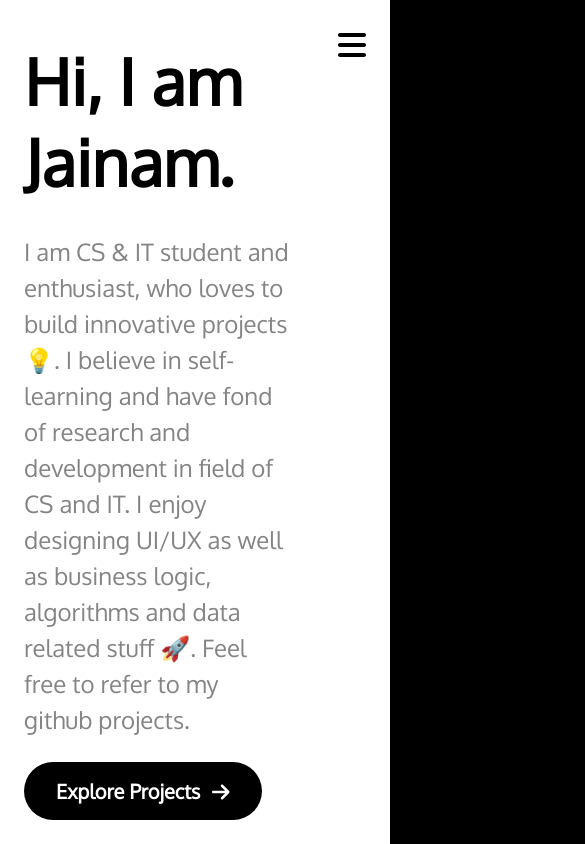
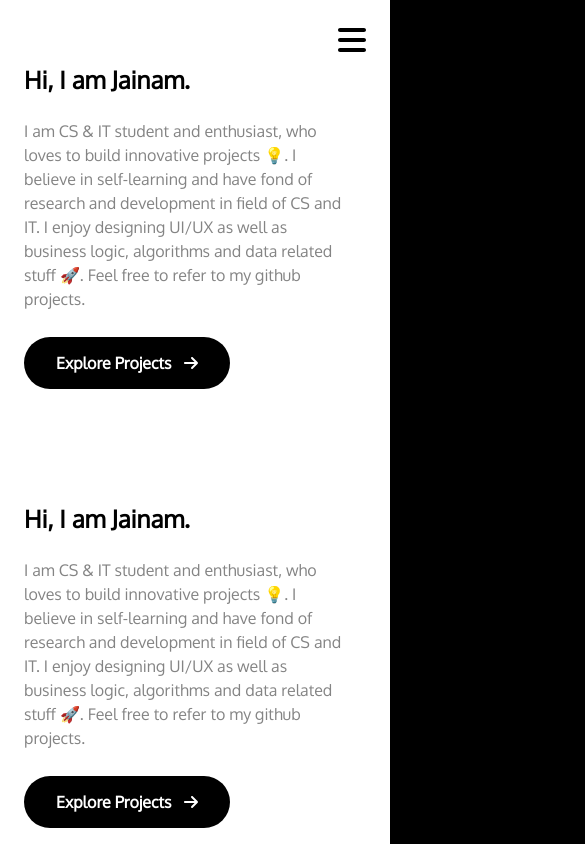
Before and after one commit to jpdoshi/my-portfolio, a React (Vite) app: page / in a window 390 px wide. Shown: the top 844 px of the page, 585 px wide, since content can reach past the window. Built offline with nearby package versions, Linux system fonts and the light colour scheme.

Commit message:
fast and responsive

```diff
--- a/src/App.jsx
+++ b/src/App.jsx
@@ -3,22 +3,44 @@ import { FontAwesomeIcon } from '@fortawesome/react-fontawesome'
 import $ from 'jquery'
 
 const App = () => {
-  let handleMenu = () => {
-    if (window.scrollX == 0) {
-      window.scrollTo($('main').width(), window.scrollY);
-      $('.menu').fadeIn(1200);
-      $('.close-icon').fadeIn(400);
-      $('.menu-icon').fadeOut(0);
-    } else {
-      window.scrollTo(0, window.scrollY);
-      $('.menu').fadeOut(400);
-      $('.close-icon').fadeOut(400);
-      $('.menu-icon').fadeIn(1200);
-    }
+  let openMenu = () => {
+    $('body').css('overflow-y', 'hidden');
+    $('.menu-icon').fadeOut(400);
+    $('.close-icon').fadeIn(400);
+    $('.side-menu').animate({left: '0%'}, 400);
+    $('.menu').delay(400).fadeIn(200);
+  }
+
+  let closeMenu = () => {
+    $('body').css('overflow-y', 'auto');
+    $('.menu-icon').fadeIn(400);
+    $('.close-icon').fadeOut(400);
+    $('.side-menu').animate({left: '100%'}, 400);
+    $('.menu').fadeOut(400);
   }
   return (
     <main>
     <div className="content">
+      <section className='hero'>
+        <div className='container'>
+          <h1>Hi, I am <span className='subject-title'>Jainam.</span></h1>
+          <p>
+          I am CS & IT student and enthusiast, who loves to build innovative projects 💡. I believe in self-learning and have fond of research and development in field of CS and IT. I enjoy designing UI/UX as well as business logic, algorithms and data related stuff 🚀. Feel free to refer to my github projects.
+          </p>
+          <a className='btn' href='#projects'>Explore Projects<FontAwesomeIcon style={{marginLeft: '12px'}} icon={faArrowRight}/></a>
+        </div>
+      </section>
+
+      <section className='hero'>
+        <div className='container'>
+          <h1>Hi, I am <span className='subject-title'>Jainam.</span></h1>
+          <p>
+          I am CS & IT student and enthusiast, who loves to build innovative projects 💡. I believe in self-learning and have fond of research and development in field of CS and IT. I enjoy designing UI/UX as well as business logic, algorithms and data related stuff 🚀. Feel free to refer to my github projects.
+          </p>
+          <a className='btn' href='#projects'>Explore Projects<FontAwesomeIcon style={{marginLeft: '12px'}} icon={faArrowRight}/></a>
+        </div>
+      </section>
+
       <section className='hero'>
         <div className='container'>
           <h1>Hi, I am <span className='subject-title'>Jainam.</span></h1>
@@ -34,10 +56,8 @@ const App = () => {
         <h1>Nav Menu</h1>
       </div>
     </div>
-    <div className='hamburger-menu'>
-      <FontAwesomeIcon icon={faBars} className='menu-icon' onClick={() => handleMenu()} />
-      <FontAwesomeIcon icon={faClose} className='close-icon' onClick={() => handleMenu()} />
-    </div>
+    <FontAwesomeIcon icon={faClose} className='close-icon' onClick={() => closeMenu()} />
+    <FontAwesomeIcon icon={faBars} className='menu-icon' onClick={() => openMenu()} />
     </main>
   )
 }
--- a/src/index.css
+++ b/src/index.css
@@ -8,59 +8,49 @@
 body {
   font-family: 'Oxygen';
   overflow-x: hidden;
-}
-
-main {
-  display: flex;
-  width: 200%;
-}
-
-main .content,
-main .side-menu {
   width: 100%;
 }
 
 .side-menu {
+  top: 0;
+  left: 100%;
+  position: fixed;
   background-color: black;
   color: white;
+  height: 100vh;
+  width: 100%;
+  z-index: 1000;
 }
 
 .side-menu .menu {
-  position: fixed;
+  position: absolute;
   top: 50%;
   left: 50%;
   transform: translate(-50%, -50%);
   display: none;
 }
 
-.hamburger-menu {
+.menu-icon,
+.close-icon {
   position: fixed;
   top: 0;
   right: 0;
   margin: 3rem;
+  color: black;
   font-size: 32px;
   cursor: pointer;
 }
 
-.menu-icon {
-  color: black;
-}
-
 .close-icon {
+  font-size: 36px;
+  z-index: 1001;
+  display: none;
   color: white;
-  display: none;
 }
 
 section {
   position: relative;
-  padding: 3rem;
-  min-height: 100vh;
-}
-
-section .container {
-  position: absolute;
-  top: 50%;
-  transform: translateY(-50%);
+  padding: 8rem 3rem;
 }
 
 .btn {
@@ -94,10 +84,26 @@ section .container {
 
 @media (max-width:768px) {
   section {
-    padding: 1.5rem;
+    padding: 4rem 1.5rem;
   }
 
-  .hamburger-menu {
+  .menu-icon,
+  .close-icon {
     margin: 1.5rem;
   }
+
+  .hero {
+    width: calc(100% - 1.5rem);
+  }
+
+  .hero h1 {
+    font-size: 24px;
+    margin-bottom: 1.5rem;
+  }
+
+  .hero p,
+  .hero .btn {
+    font-size: 16px;
+    line-height: 24px;
+  }
 }
```
